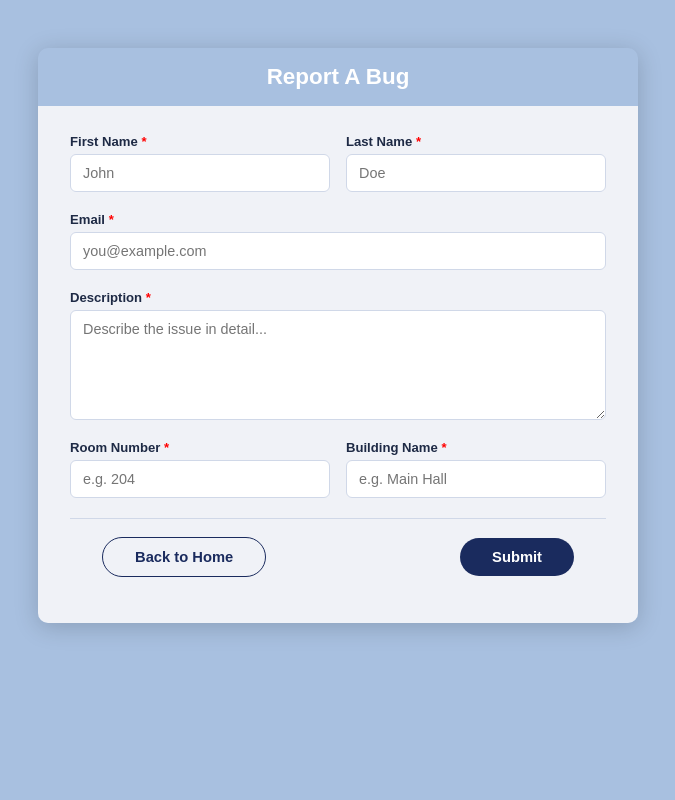
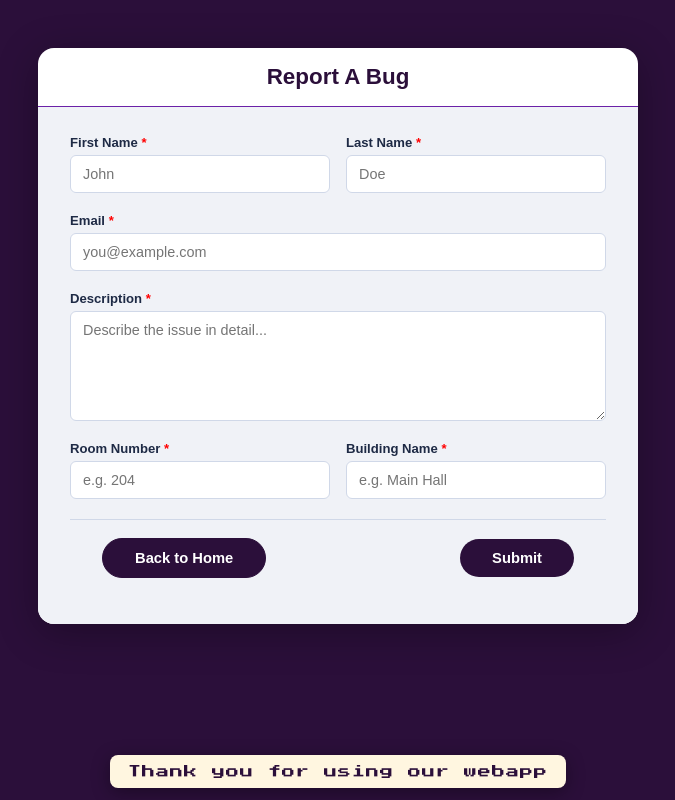
Before and after one commit to Sammy-131/Pathfinder-project, a React (Vite) app in the folder Frontend/: page /report in a window 1280 px wide. Shown: the whole page, without its empty margins (302-977 px from the left). Built offline with nearby package versions, Linux system fonts and the light colour scheme; the HTML template or start-up script is replaced by a standard one.

Commit message:
changed css for report page, settings overlay and setting button to match index.css, moved footer as its own component to be used everywhere

```diff
--- /dev/null
+++ b/Frontend/src/Components/Footer.css
@@ -0,0 +1,26 @@
+/* Fixed footer with retro message */
+.footer-fixed {
+  position: fixed;
+  bottom: 0;
+  left: 0;
+  width: 100%;
+  display: flex;
+  justify-content: center;
+  align-items: center;
+  padding: 12px 0;
+  z-index: 10010;
+  pointer-events: none;
+}
+
+.footer-message {
+  pointer-events: auto;
+  background: var(--panel-bg);
+  color: var(--panel-text);
+  font-family: var(--retro-font);
+  font-size: 13px;
+  padding: 10px 18px;
+  border-radius: 8px;
+  box-shadow: 0 4px 18px rgba(0,0,0,0.35);
+  text-align: center;
+  letter-spacing: 1px;
+}
--- /dev/null
+++ b/Frontend/src/Components/Footer.tsx
@@ -0,0 +1,11 @@
+import './Footer.css'
+
+function Footer() {
+  return (
+    <div className="footer-fixed">
+        <div className="footer-message">Thank you for using our webapp</div>
+      </div>
+  );
+}
+
+export default Footer;
--- a/Frontend/src/Components/HomePage.css
+++ b/Frontend/src/Components/HomePage.css
@@ -47,8 +47,8 @@
 }
 
 .settings-btn {
-  background-color: #1a2b5e;
-  color: white;
+  background-color: white;
+  color: black;
   font-size: 0.88rem;
   font-weight: 600;
   border: none;
@@ -61,7 +61,8 @@
 }
 
 .settings-btn:hover {
-  background-color: #3b6fd4;
+  background-color: #897e95;
+  color: black;
 }
 
 .map-area {
@@ -95,33 +96,6 @@
   box-shadow: 0 4px 20px rgba(0, 0, 0, 0.15);
 }
 
-/* Fixed footer with retro message */
-.footer-fixed {
-  position: fixed;
-  bottom: 0;
-  left: 0;
-  width: 100%;
-  display: flex;
-  justify-content: center;
-  align-items: center;
-  padding: 12px 0;
-  z-index: 10010;
-  pointer-events: none;
-}
-
-.footer-message {
-  pointer-events: auto;
-  background: var(--panel-bg);
-  color: var(--panel-text);
-  font-family: var(--retro-font);
-  font-size: 13px;
-  padding: 10px 18px;
-  border-radius: 8px;
-  box-shadow: 0 4px 18px rgba(0,0,0,0.35);
-  text-align: center;
-  letter-spacing: 1px;
-}
-
 .leaflet-container {
   height: 100% !important;
   width: 100% !important;
@@ -146,7 +120,7 @@
 }
 
 .modal-header {
-  background-color: black;
+  background-color: #2B0F3A;
   padding: 16px 20px;
   display: flex;
   align-items: center;
@@ -176,7 +150,7 @@
 
 .settings-option {
   background-color: #f0f2f7;
-  color: #1a2b5e;
+  color: #2B0F3A;
   font-size: 0.92rem;
   font-weight: 600;
   text-decoration: none;
@@ -186,6 +160,6 @@
 }
 
 .settings-option:hover {
-  background-color: #1a2b5e;
+  background-color: #2B0F3A;
   color: white;
 }
--- a/Frontend/src/Components/HomePage.tsx
+++ b/Frontend/src/Components/HomePage.tsx
@@ -7,6 +7,7 @@ import WeatherOverlay from './WeatherOverlay'
 import { useWeather } from '../Hooks/useWeather'
 import './WeatherOverlay.css'
 import BuildingPanel from './Buildingpanel'
+import Footer from './Footer'
 
 const CAMPUS_CENTER: [number, number] = [42.3048, -83.0654]
 
@@ -113,10 +114,9 @@ export default function MapView() {
           </div>
         </div>
       )}
+
       {/* fixed footer */}
-      <div className="footer-fixed">
-        <div className="footer-message">Thank you for using our webapp</div>
-      </div>
+      <Footer />
     </div>
   )
 }
--- a/Frontend/src/Components/ReportPage.css
+++ b/Frontend/src/Components/ReportPage.css
@@ -1,5 +1,5 @@
 .report-page {
-  background-color: #a8c0e0;
+  background: var(--bg);
   font-family: Arial, sans-serif;
   display: flex;
   justify-content: center;
@@ -11,18 +11,20 @@
   .wrapper {
     width: 100%;
     max-width: 600px;
-    border-radius: 10px;
+    border-radius: 16px;
     overflow: hidden;
-    box-shadow: 0 4px 24px rgba(0,0,0,0.18);
+    box-shadow: 0 8px 40px rgba(0, 0, 0, 0.3);
+    background: white
   }
 
   .header {
-    background-color: #1a2b5e;
+    background: #6b21a8;
     padding: 24px 32px;
+    border-bottom: .1px solid #6b21a8;
   }
 
   .header h1 {
-    color: white;
+    color: #2B0F3A;
     font-size: 1.4rem;
     margin: 0;
   }
@@ -66,7 +68,7 @@
   }
 
   input:focus {
-    border-color: #3b6fd4;
+    border-color: #2B0F3A;
   }
 
   textarea {
@@ -82,11 +84,11 @@
   }
 
   textarea:focus {
-    border-color: #3b6fd4;
+    border-color: #2B0F3A;
   }
 
   .btn-submit {
-    background-color: #1a2b5e;
+    background-color: #2B0F3A;
     color: white;
     font-size: 0.92rem;
     font-weight: 600;
@@ -97,7 +99,9 @@
   }
 
   .btn-submit:hover {
-    background-color: #3b6fd4;
+    background-color: white;
+    color: #2B0F3A;
+    border: 1.5px solid #2B0F3A;
   }
 
   .error {
@@ -113,19 +117,19 @@
 }
 
 .btn-back {
-  background-color: #f0f2f7;
-  color: #1a2b5e;
+  background-color: #2B0F3A;
+  color: white;
   font-size: 0.92rem;
   font-weight: 600;
   text-decoration: none;
   border-radius: 50px;
   padding: 11px 32px;
-  border: 1.5px solid #1a2b5e;
+  border: 1.5px solid #2B0F3A;
 }
 
 .btn-back:hover {
-  background-color: #1a2b5e;
-  color: white;
+  background-color: #f0f2f7;
+  color: #2B0F3A;
 }
 
 input.error,
--- a/Frontend/src/Components/ReportPage.tsx
+++ b/Frontend/src/Components/ReportPage.tsx
@@ -1,6 +1,7 @@
 import { useState } from 'react'
 import { Link } from 'react-router-dom'
 import './ReportPage.css'
+import Footer from './Footer'
 
 function ReportPage() {
   const [values, setValues] = useState({
@@ -98,6 +99,7 @@ function ReportPage() {
       </form>
 
     </div>
+    <Footer />
     </div>
   )
 }
```
